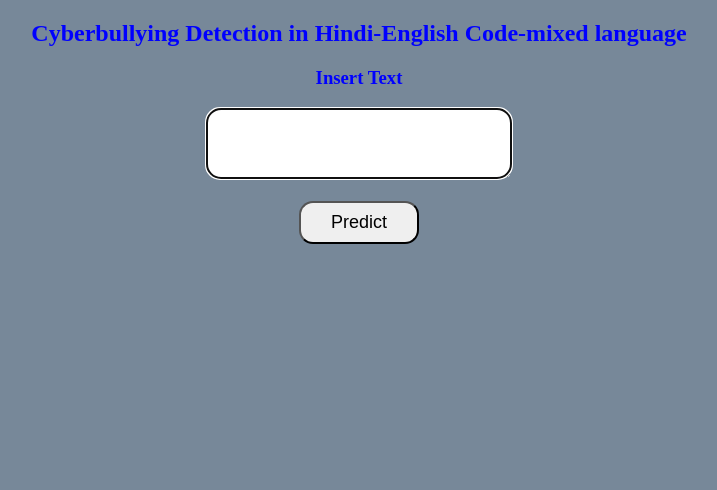
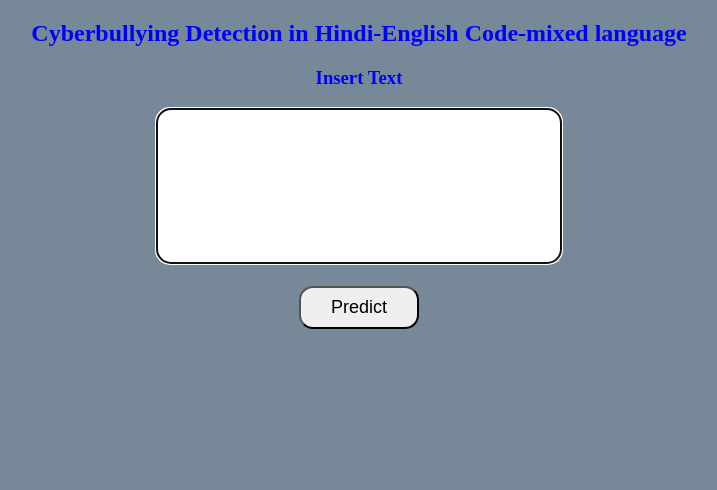
Before and after one commit to MaityKrishanu/bully2, a Flask app: page / in a window 1280 px wide. Shown: the top 490 px of the page, without its empty margins (281-998 px from the left). Run offline with Flask 2, Linux system fonts and the light colour scheme.

Commit message:
Update index.html

```diff
--- a/templates/index.html
+++ b/templates/index.html
@@ -15,7 +15,7 @@
             <h3>Insert Text</h3>
             <form role="form" method='POST' action='/'>
                 <div class="form-group">
-                  <textarea name="paragraph" class="form-control" id="first" placeholder="Enter a paragraph" style="max-width: 300px;" autofocus required>
+                  <textarea name="paragraph" class="form-control" id="first" placeholder="Enter a paragraph" style="max-width: 400px;" autofocus required>
 
           </textarea>
 
@@ -128,8 +128,8 @@
 
   #first {
       border-radius: 14px;
-      height: 65px;
-      width: 500px;
+      height: 150px;
+      width: 400px;
       font-size: 20px;
       text-align: left;
   }
```
